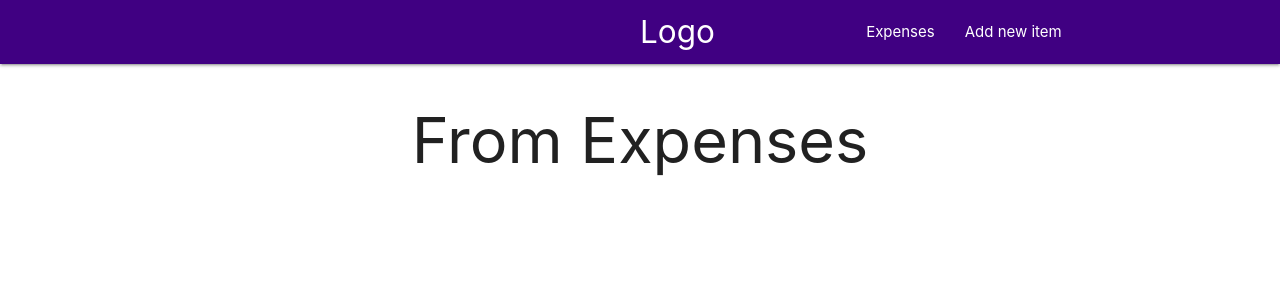
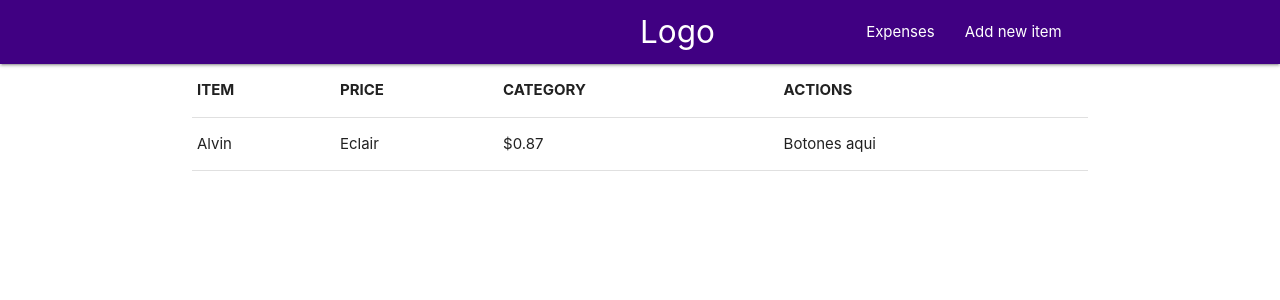
Before and after one commit to panther46/Expense_template, a React (Create React App) app: page /Expenses in a window 1280 px wide. Shown: the top 300 px of the page. Built offline with nearby package versions, Linux system fonts and the light colour scheme.

Commit message:
Version 1.0 Setting table, setting DBJSON

```diff
--- a/package.json
+++ b/package.json
@@ -4,6 +4,7 @@
   "private": true,
   "dependencies": {
     "axios": "^0.19.0",
+    "json-server": "^0.15.1",
     "node-sass": "^4.13.0",
     "react": "^16.12.0",
     "react-dom": "^16.12.0",
--- a/src/components/Expense/expense_list.js
+++ b/src/components/Expense/expense_list.js
@@ -0,0 +1,18 @@
+import React,{Fragment} from 'react';
+
+
+
+function ExpenseList(){
+    return(
+        <Fragment>
+            <tr>
+                <td>Alvin</td>
+                <td>Eclair</td>
+                <td>$0.87</td>
+                <td>Botones aqui</td>
+             </tr>
+        </Fragment>
+    )
+}
+
+export default ExpenseList;
--- a/src/components/Expense/index.js
+++ b/src/components/Expense/index.js
@@ -1,12 +1,25 @@
 import React from 'react';
+import ExpenseList from './expense_list';
 
 
 
 function Expenses() {
     return(
         <div className = "container">
-            <h1>From Expenses</h1>
-         </div>
+            <table>
+                <thead>
+                <tr>
+                    <th>ITEM</th>
+                    <th>PRICE</th>
+                    <th>CATEGORY</th>
+                    <th>ACTIONS</th>
+                </tr>
+                </thead>
+                <tbody>
+                    <ExpenseList/>
+                </tbody>
+            </table>
+        </div>
     )
 }
 
--- /dev/null
+++ b/src/db.json
@@ -0,0 +1,10 @@
+{
+    "items": [
+      {
+        "item_name": "torta de kakita",
+        "price_item": "1256",
+        "categoria": "postre",
+        "id": 8
+      }
+    ]
+}
```
Also changed, not shown: 1 other file (tests, documents, lock files or other folders).
